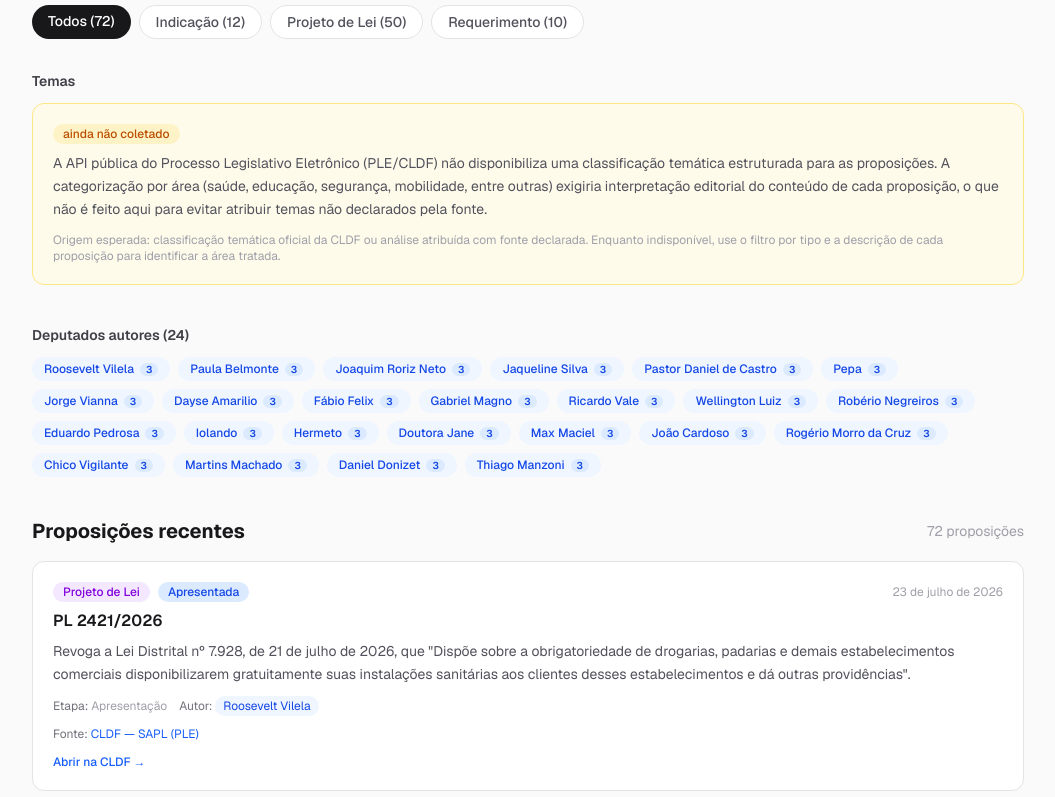
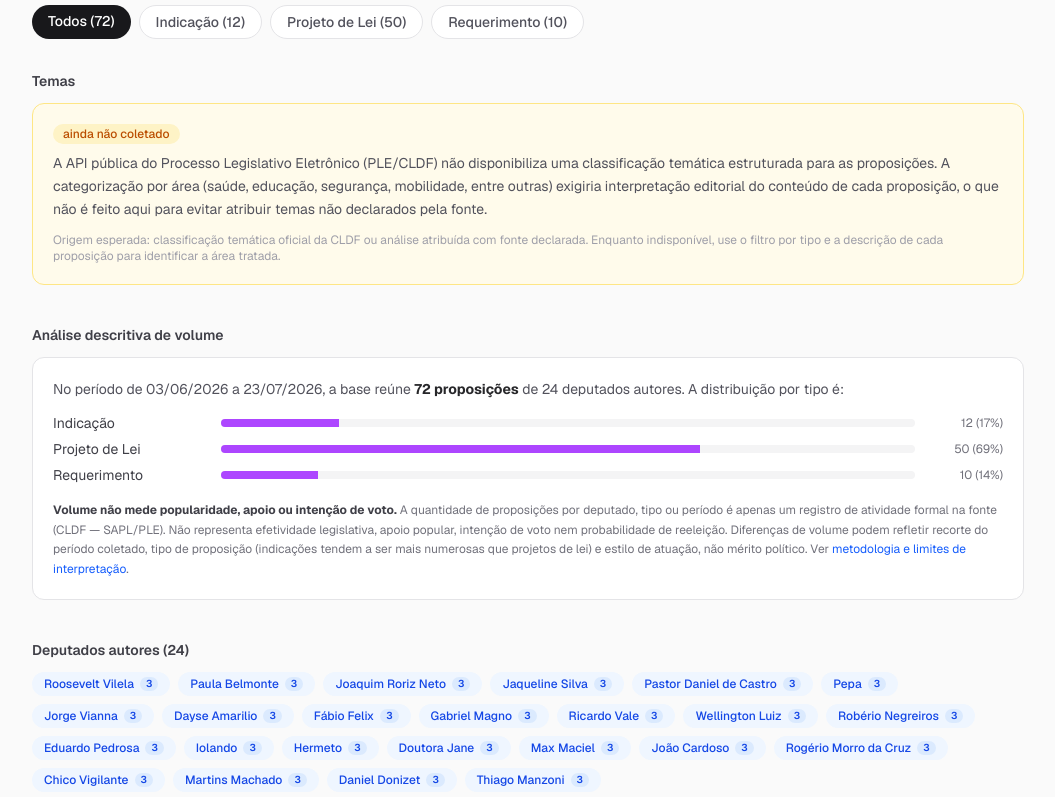
Before and after one commit to gustavomelofr/deputados-distritais-df-2026, a Next.js app: page /atividade-legislativa in a window 1280 px wide. Shown: the part 505-1302 px from the top of the page, without its empty margins (112-1167 px from the left). Built offline with nearby package versions, Linux system fonts and the light colour scheme.

Commit message:
feat(loop): atualização aprovada 2026-07-26T00-40-21-487Z (#32)
Co-authored-by: Agente Contínuo <agente@deputadosdistritais.dev>

```diff
--- a/src/app/atividade-legislativa/page.tsx
+++ b/src/app/atividade-legislativa/page.tsx
@@ -254,6 +254,63 @@ export default async function AtividadeLegislativaPage({ searchParams }: Props)
         </div>
       </section>
 
+      {/* Análise descritiva de volume */}
+      <section className="mb-10" aria-label="Análise descritiva de volume">
+        <h2 className="text-sm font-semibold text-zinc-700 mb-3">
+          Análise descritiva de volume
+        </h2>
+        <div className="rounded-xl border border-zinc-200 bg-white p-5">
+          <p className="text-sm text-zinc-600 leading-relaxed">
+            No período de {periodoInicio} a {periodoFim}, a base reúne{' '}
+            <strong className="text-zinc-800">{ordenadas.length} proposições</strong>{' '}
+            de {autores.length} deputados autores. A distribuição por tipo é:
+          </p>
+          <ul className="mt-3 space-y-1.5 text-sm text-zinc-600">
+            {tiposDisponiveis.map((t) => {
+              const pct = ordenadas.length > 0
+                ? Math.round((countsPorTipo[t] / ordenadas.length) * 100)
+                : 0;
+              return (
+                <li key={t} className="flex items-center gap-2">
+                  <span className="w-40 shrink-0 text-zinc-700">
+                    {tipoLabel[t] || t}
+                  </span>
+                  <span className="flex-1 h-2 rounded-full bg-zinc-100 overflow-hidden">
+                    <span
+                      className="block h-full bg-purple-500"
+                      style={{ width: `${pct}%` }}
+                      aria-hidden="true"
+                    />
+                  </span>
+                  <span className="w-20 shrink-0 text-right text-xs text-zinc-500">
+                    {countsPorTipo[t]} ({pct}%)
+                  </span>
+                </li>
+              );
+            })}
+          </ul>
+          <p className="mt-4 text-xs text-zinc-500 leading-relaxed">
+            <strong className="text-zinc-700">
+              Volume não mede popularidade, apoio ou intenção de voto.
+            </strong>{' '}
+            A quantidade de proposições por deputado, tipo ou período é apenas
+            um registro de atividade formal na fonte (CLDF — SAPL/PLE). Não
+            representa efetividade legislativa, apoio popular, intenção de
+            voto nem probabilidade de reeleição. Diferenças de volume podem
+            refletir recorte do período coletado, tipo de proposição
+            (indicações tendem a ser mais numerosas que projetos de lei) e
+            estilo de atuação, não mérito político. Ver{' '}
+            <Link
+              href="/metodologia"
+              className="text-blue-600 hover:underline"
+            >
+              metodologia e limites de interpretação
+            </Link>
+            .
+          </p>
+        </div>
+      </section>
+
       {/* Deputados autores */}
       <section className="mb-10" aria-label="Deputados autores">
         <h2 className="text-sm font-semibold text-zinc-700 mb-3">
```
